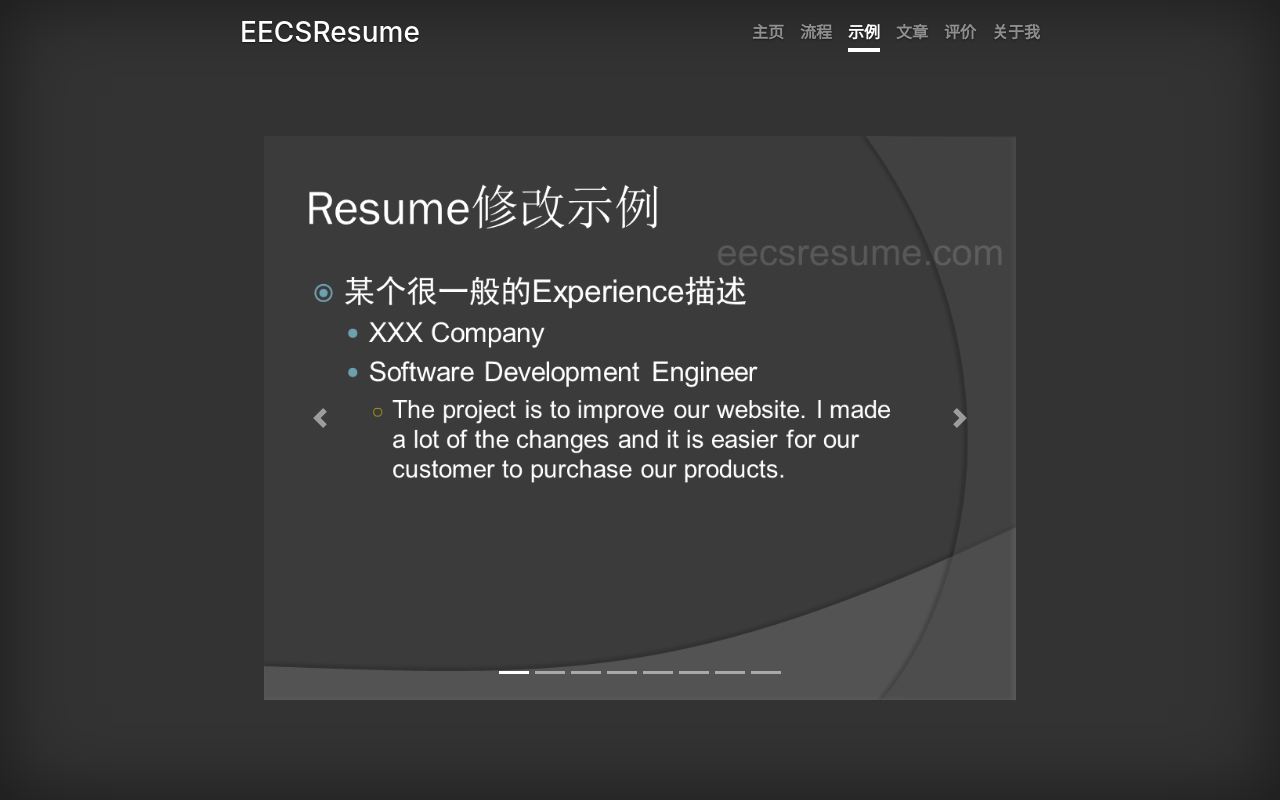
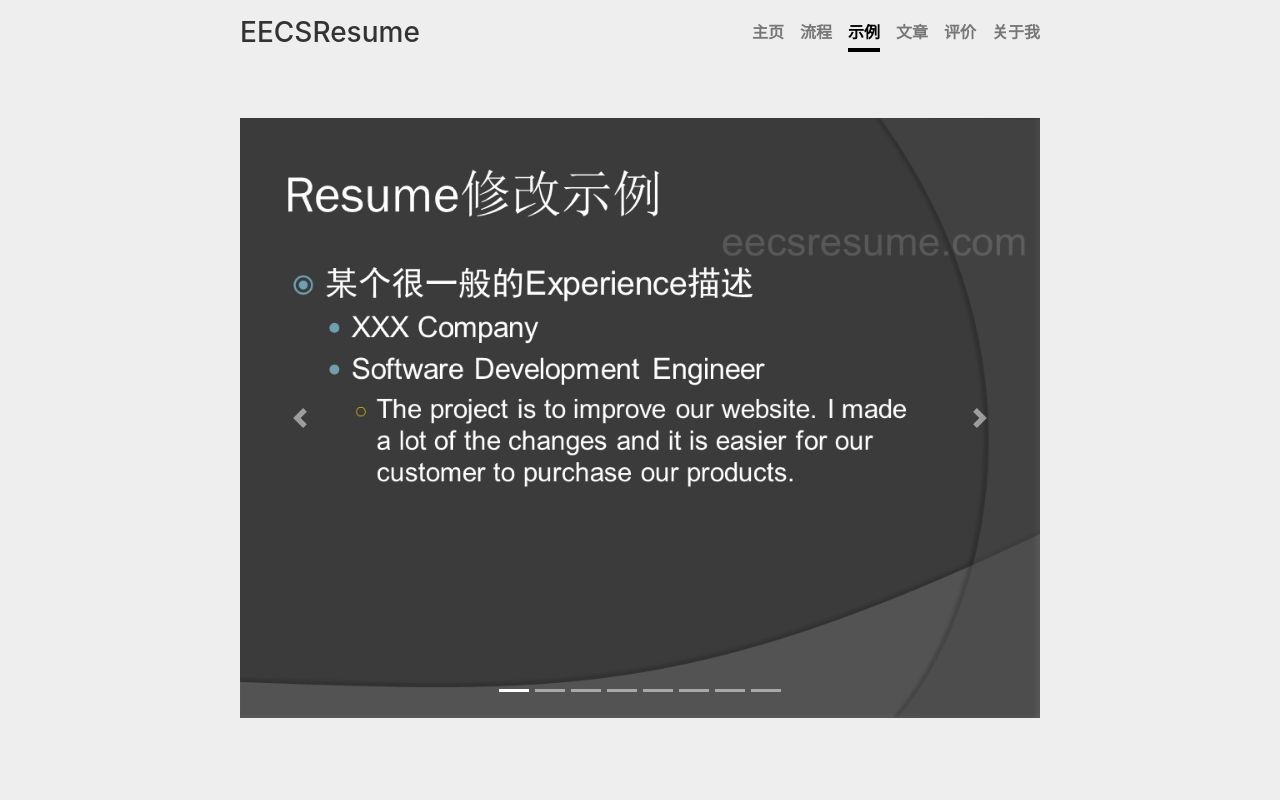
Before and after one commit to gaogaotiantian/eecsresume, a Flask app: page /example in a window 1280 px wide. Run offline with Flask 2, Linux system fonts and the light colour scheme; parts of the project's set-up code (start-up, migrations or seed data) failed here and were passed over; some libraries are stand-ins or nearby versions.

Commit message:
Change color scheme

```diff
--- a/static/eecsresume.css
+++ b/static/eecsresume.css
@@ -6,7 +6,7 @@
 a,
 a:focus,
 a:hover {
-  color: #fff;
+  color: #333;
 }
 
 /* Custom default button */
@@ -27,15 +27,15 @@ a:hover {
 html,
 body {
   height: 100%;
-  background-color: #333;
+  background-color: #eee;
 }
 
 body {
   display: -ms-flexbox;
   display: flex;
-  color: #fff;
-  text-shadow: 0 .05rem .1rem rgba(0, 0, 0, .5);
-  box-shadow: inset 0 0 5rem rgba(0, 0, 0, .5);
+  color: #444;
+  /*text-shadow: 0 .05rem .1rem rgba(0, 0, 0, .5);
+  box-shadow: inset 0 0 5rem rgba(0, 0, 0, .5);*/
 }
 
 .cover-container {
@@ -57,14 +57,14 @@ body {
 .nav-masthead .nav-link {
   padding: .25rem 0;
   font-weight: 700;
-  color: rgba(255, 255, 255, .5);
+  color: rgba(0, 0, 0, .5);
   background-color: transparent;
   border-bottom: .25rem solid transparent;
 }
 
 .nav-masthead .nav-link:hover,
 .nav-masthead .nav-link:focus {
-  border-bottom-color: rgba(255, 255, 255, .25);
+  border-bottom-color: rgba(0, 0, 0, .25);
 }
 
 .nav-masthead .nav-link + .nav-link {
@@ -72,8 +72,8 @@ body {
 }
 
 .nav-masthead .active {
-  color: #fff;
-  border-bottom-color: #fff;
+  color: #000;
+  border-bottom-color: #000;
 }
 
 @media (min-width: 48em) {
@@ -181,12 +181,12 @@ body {
 
 .list-article {
     font-size: 1.1rem;
-    background-color: #444;
+    background-color: #ddd;
 }
 
 .article-content {
-    font-size: 1.2rem;
-    color: #ddd;
+    font-size: 1.1rem;
+    color: #333;
 }
 
 .article-content em {
--- a/templates/comment.html
+++ b/templates/comment.html
@@ -14,9 +14,9 @@
         </div>
       </div>
     </div>
-    <main role="main" class="inner cover mb-auto">
+    <main role="main" class="inner mb-auto">
       <div id="main-content">
-        <div id="card-tmpl" class="card d-none my-1">
+        <div id="card-tmpl" class="card d-none my-2">
           <div class="card-header">
             <span class="card-email">email</span>
             <span class="card-usertype">点评用户</span>
--- a/templates/example.html
+++ b/templates/example.html
@@ -3,7 +3,7 @@
 <body class="text-center">
   <div class="cover-container d-flex w-100 h-100 p-3 mx-auto flex-column">
     {% include 'navbar.html' %}
-    <main role="main" class="inner cover">
+    <main role="main" class="inner">
       <div id="main-content">
         <div id="carouselExampleIndicators" class="carousel slide" data-interval="false" data-ride="carousel">
           <ol class="carousel-indicators">
```
